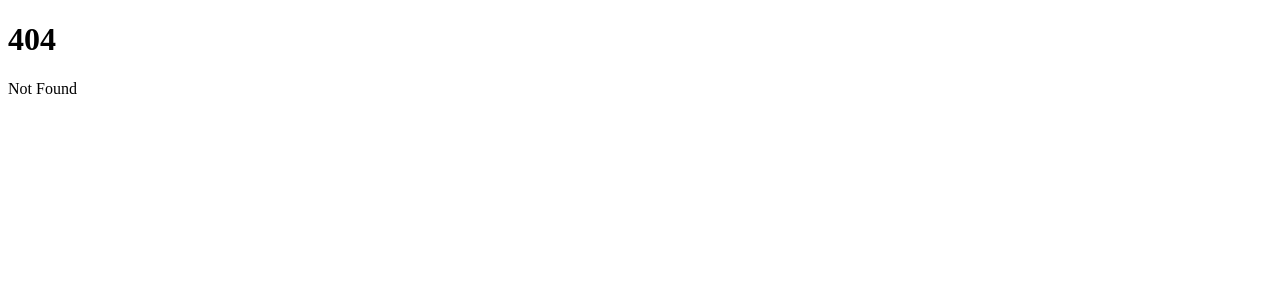
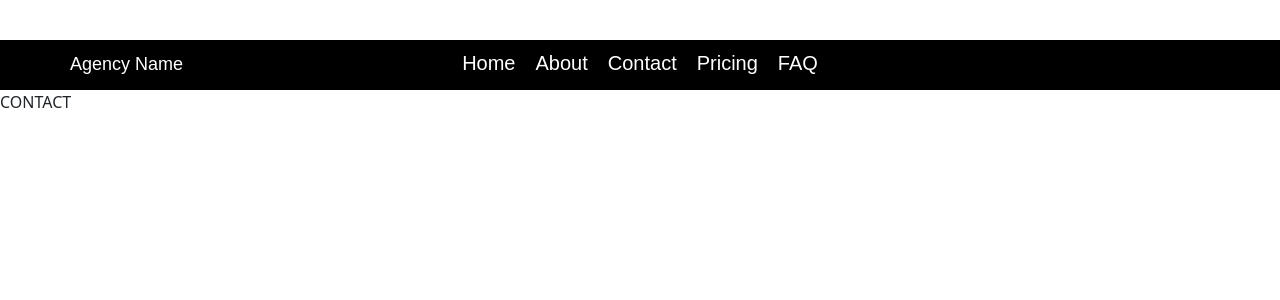
Before and after one commit to marlive215/web-development, a SvelteKit app: page /contact in a window 1280 px wide. Before the commit this address had no page. Shown: the top 300 px of the page. Built offline with nearby package versions, Linux system fonts and the light colour scheme.

Commit message:
Created the home page and a layout for all the pages. Confused on adding link to fontawesome, google font, bootstrap. Will sned email out for question, thank you

```diff
--- a/archive/html/home.html
+++ b/archive/html/home.html
@@ -3,66 +3,58 @@
 <head>
   <meta charset="UTF-8">
   <meta name="viewport" content="width=device-width, initial-scale=1.0">
-    <title>Your Website</title>
+  <title>Home Page</title>
+  <!-- Bootstrap CSS -->
+  <link rel="stylesheet" href="https://stackpath.bootstrapcdn.com/bootstrap/4.5.2/css/bootstrap.min.css">
+  <style>
+    body      background-color: #000000; /* Black background */
+      color: #ffffff; /* White text color */
 
-    <!-- Bootstrap CSS -->
-    <link rel="stylesheet" href="https://cdn.jsdelivr.net/npm/bootstrap@5.0.0/dist/css/bootstrap.min.css">
+    .container      text-align: center; /* Centering the content */
+      padding-top: 50px; /* Adjust as needed */
 
-    <!-- Custom CSS -->
-    <link rel="stylesheet" href="/css/style.css">
+    .navbar      background-color: #000000; /* Black navbar background */
+      color: #ffffff; /* White text color in navbar */
 
-    <!-- Custom Styles -->
-    <style>
-        body {
-            background-color: black;
-            color: white;
-        }
+    .navbar a      color: #ffffff; /* Link color in navbar */
 
-        .navbar {
-            background-color: black;
-        }
-
-        .navbar-dark .navbar-nav .nav-link {
-            color: white;
-        }
+    .agency-name      color: #ffffff; /* Text color for AgencyName */
+      font-size: 24px; /* Adjust as needed */
      </style>
 </head>
-
-
 <body>
 
   <!-- Navbar -->
   <nav class="navbar navbar-expand-lg navbar-dark">
     <div class="container">
-            <a class="navbar-brand" href="#">LOGO</a>
-            <button class="navbar-toggler" type="button" data-bs-toggle="collapse" data-bs-target="#navbarNav" aria-controls="navbarNav" aria-expanded="false" aria-label="Toggle navigation">
-                <span class="navbar-toggler-icon"></span>
-            </button>
-            <div class="collapse navbar-collapse" id="navbarNav">
-                <ul class="navbar-nav ml-auto">
-                    <li class="nav-item">
-                        <a class="nav-link" href="#home">Home</a>
-                    </li>
-                    <li class="nav-item">
-                        <a class="nav-link" href="#about">About</a>
-                    </li>
-                    <li class="nav-item">
-                        <a class="nav-link" href="#contact">Contact</a>
-                    </li>
-                    <li class="nav-item">
-                        <a class="nav-link" href="#pricing">Pricing</a>
-                    </li>
-                    <li class="nav-item">
-                        <a class="nav-link" href="#faq">FAQ</a>
-                    </li>
-                </ul>
+      <a class="navbar-brand" href="#">
+        <img src="your-logo.png" alt="Agency Logo" width="30" height="30" class="d-inline-block align-top">
+        <span class="agency-name">Your Agency Name</span>
+      </a>
+      <div class="navbar-nav ml-auto">
+        <a class="nav-link" href="#">Home</a>
+        <a class="nav-link" href="#">About</a>
+        <a class="nav-link" href="#">Contact</a>
+        <a class="nav-link" href="#">Pricing</a>
+        <a class="nav-link" href="#">FAQ</a>
+      </div>
+      <div class="navbar-nav ml-auto">
+        <a class="nav-link" href="https://www.facebook.com">Facebook</a>
+        <a class="nav-link" href="https://www.linkedin.com">LinkedIn</a>
+        <a class="nav-link" href="https://www.instagram.com">Instagram</a>
       </div>
     </div>
   </nav>
 
-    <!-- Content goes here -->
+  <!-- Content -->
+  <div class="container">
+    <h1>Welcome to Our Website!</h1>
+    <p>This is the content of your home page. Feel free to customize it according to your needs.</p>
+  </div>
 
-    <!-- Bootstrap JavaScript (Optional, for Bootstrap features) -->
-    <script src="https://cdn.jsdelivr.net/npm/bootstrap@5.0.0/dist/js/bootstrap.min.js"></script>
+  <!-- Bootstrap JS -->
+  <script src="https:// code.jquery.com/jquery-3.5.1.slim.min.js"></script>
+  <script src="https://cdn.jsdelivr.net/..."></script>
+  <script src="https://stackpath.bootstrapcdn.com/bootstrap/4.5.2/js/bootstrap.min.js"></script>
 </body>
 </html>
--- a/src/app.html
+++ b/src/app.html
@@ -5,8 +5,14 @@
 		<link rel="icon" href="%sveltekit.assets%/favicon.png" />
 		<meta name="viewport" content="width=device-width" />
 		%sveltekit.head%
+
+		<!-- Link to Bootstrap 5 -->
+		<link href="https://cdn.jsdelivr.net/npm/bootstrap@5.3.1/dist/css/bootstrap.min.css" rel="stylesheet" integrity="sha384-4bw+/aepP/YC94hEpVNVgiZdgIC5+VKNBQNGCHeKRQN+PtmoHDEXuppvnDJzQIu9" crossorigin="anonymous">
+		<script src="https://cdn.jsdelivr.net/npm/bootstrap@5.3.1/dist/js/bootstrap.bundle.min.js" integrity="sha384-HwwvtgBNo3bZJJLYd8oVXjrBZt8cqVSpeBNS5n7C8IVInixGAoxmnlMuBnhbgrkm" crossorigin="anonymous"></script>
+
 	</head>
 	<body data-sveltekit-preload-data="hover">
 		<div style="display: contents">%sveltekit.body%</div>
+
 	</body>
 </html>
--- /dev/null
+++ b/src/routes/+layout.svelte
@@ -0,0 +1,89 @@
+
+<head>
+    <!-- Included link to Google font but does not show up on website for nav links, font in body -->
+    <link href='https://fonts.googleapis.com/css?family=Montserrat' rel='stylesheet'>
+</head>
+<body class="page-body">
+    <div class="container">
+        <nav class="navbar">
+            <!-- Where the logo and/or agency name should go -->
+            <h1>Agency Name</h1>
+            <!-- Links for the navbar -->
+            <div class="menu-options">
+                <ul class="list-of-link">
+                    <li><a href="/">Home</a></li>
+                    <li><a href="/about">About</a></li>
+                    <li><a href="/contact">Contact</a></li>
+                    <li><a href="/pricing">Pricing</a></li>
+                    <li><a href="/faq">FAQ</a></li>
+                </ul>
+            </div>
+        </nav>
+    </div>
+</body>
+
+<slot />
+
+
+<style>
+    .page-body {
+        margin: 0;
+        padding: 0;
+        background: #000;
+        /*  font won't chnage to Montserrat*/
+        font-family: Arial, Helvetica, sans-serif;
+        font-size: 18px;
+    }
+
+    .container {
+        width: 100%;
+        height: 80%;
+        margin: 0 auto;
+        padding: 0px;
+        background:black;
+    }
+    .navbar {
+        margin-top: 40px;
+        display: flex;
+        background: black;
+        height: 50px;
+
+
+
+    }
+    .list-of-link {
+        display: flex;
+        margin-top: 20px;
+        padding: 0;
+        text-align: center;
+        margin-left: auto;
+        list-style: none;
+        float: none;
+        position: absolute;
+        top: 6.5%;
+        left: 50%;
+        transform: translate(-50%, -50%);
+
+    }
+
+    .list-of-link li {
+        display: inline;
+        margin-right: 10px;
+    }
+    .menu-options li {
+        display: inline;
+        margin: 0 10px;
+    }
+
+    .list-of-link a {
+        text-decoration: none;
+        color: white;
+        font-size: 20px;
+    }
+    h1 {
+        margin: 0;
+        font-size: 1em;
+        font-weight: normal;
+        color: #ffff;
+    }
+</style>
--- a/src/routes/+page.svelte
+++ b/src/routes/+page.svelte
@@ -1,2 +1 @@
-<h1>Welcome to SvelteKit</h1>
-<p>Visit <a href="https://kit.svelte.dev">kit.svelte.dev</a> to read the documentation</p>
+div
--- /dev/null
+++ b/src/routes/about/+page.svelte
@@ -0,0 +1 @@
+ABOUT
--- /dev/null
+++ b/src/routes/contact/+page.svelte
@@ -0,0 +1 @@
+CONTACT
--- /dev/null
+++ b/src/routes/faq/+page.svelte
@@ -0,0 +1 @@
+FAQ
--- /dev/null
+++ b/src/routes/pricing/+page.svelte
@@ -0,0 +1 @@
+PRICING
```
Also changed, not shown: 2 other files (tests, documents, lock files or other folders). Lines whose indentation alone changed are shown as unchanged.
